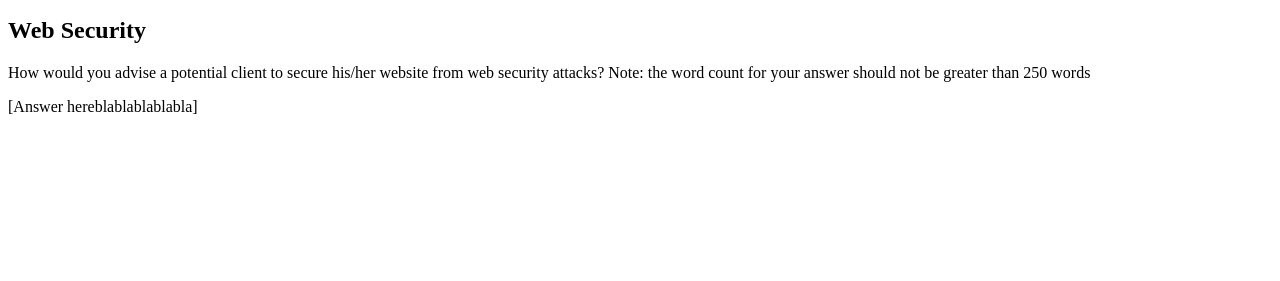
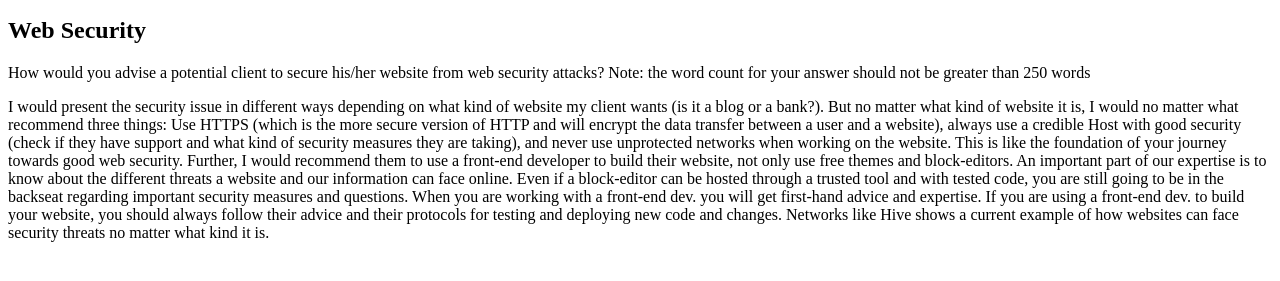
Before and after one commit to Noroff-FEU-Assignments/cross-course-project-DWNWND, a plain HTML site: page index.html in a window 1280 px wide. Shown: the part 101-382 px from the top of the page. Drawn offline with Linux system fonts and the light colour scheme.

Commit message:
Answered the question about security threats

```diff
--- a/index.html
+++ b/index.html
@@ -8,6 +8,9 @@
     <p>Welcome to my first website.</p>
     <h2>Web Security</h2>
     <p id="web-security-question">How would you advise a potential client to secure his/her website from web security attacks? Note: the word count for your answer should not be greater than 250 words</p>
-    <p id="web-security-answer">[Answer hereblablablablabla]</p>
+    <p id="web-security-answer">
+      I would present the security issue in different ways depending on what kind of website my client wants (is it a blog or a bank?). But no matter what kind of website it is, I would no matter what recommend three things: Use HTTPS (which is the more secure version of HTTP and will encrypt the data transfer between a user and a website), always use a credible Host with good security (check if they have support and what kind of security measures they are taking), and never use unprotected networks when working on the website. This is like the foundation of your journey towards good web security.
+      Further, I would recommend them to use a front-end developer to build their website, not only use free themes and block-editors. An important part of our expertise is to know about the different threats a website and our information can face online. Even if a block-editor can be hosted through a trusted tool and with tested code, you are still going to be in the backseat regarding important security measures and questions. When you are working with a front-end dev. you will get first-hand advice and expertise. If you are using a front-end dev. to build your website, you should always follow their advice and their protocols for testing and deploying new code and changes.
+      Networks like Hive shows a current example of how websites can face security threats no matter what kind it is.</p>
   </body>
 </html>
```
